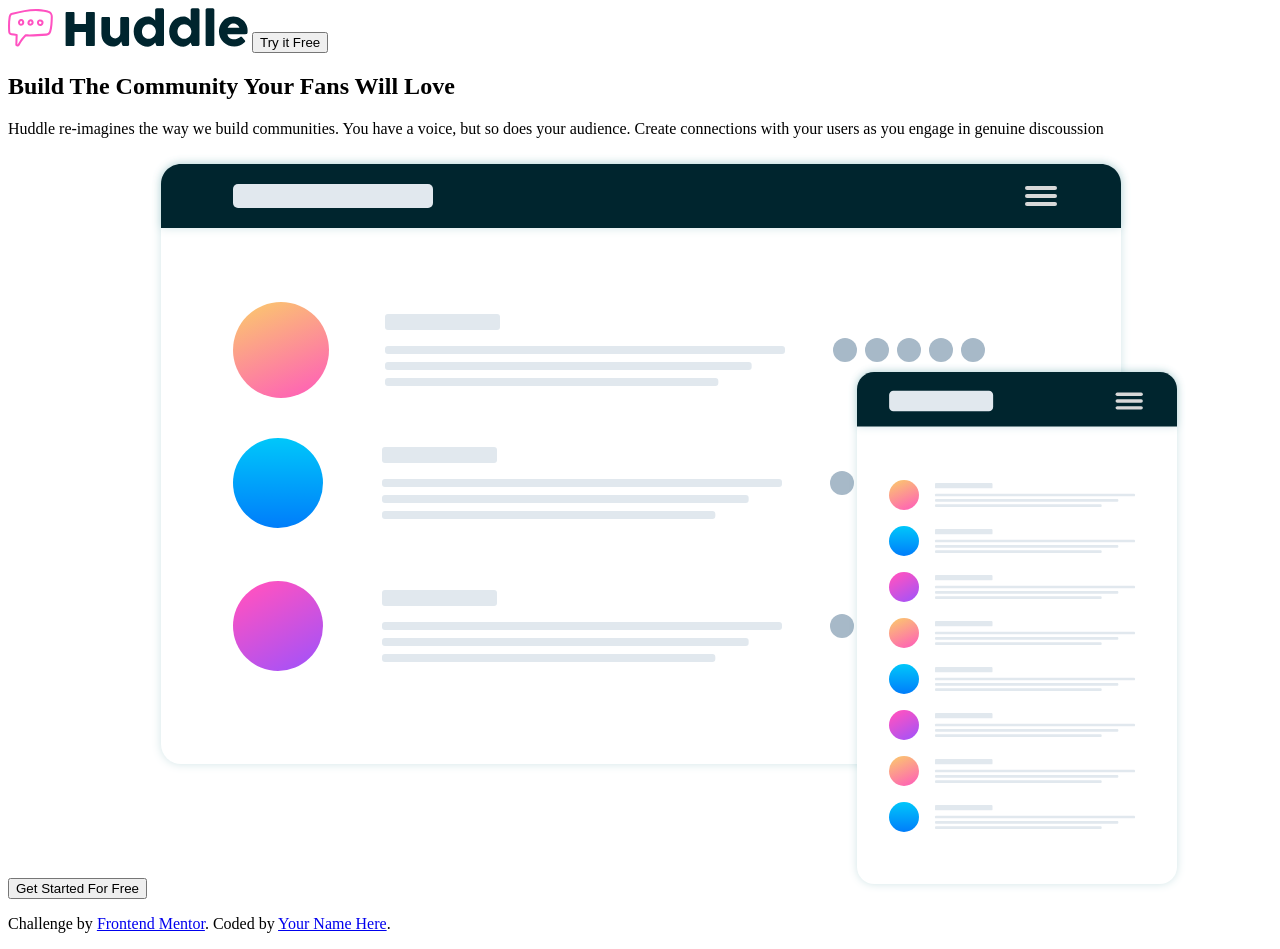
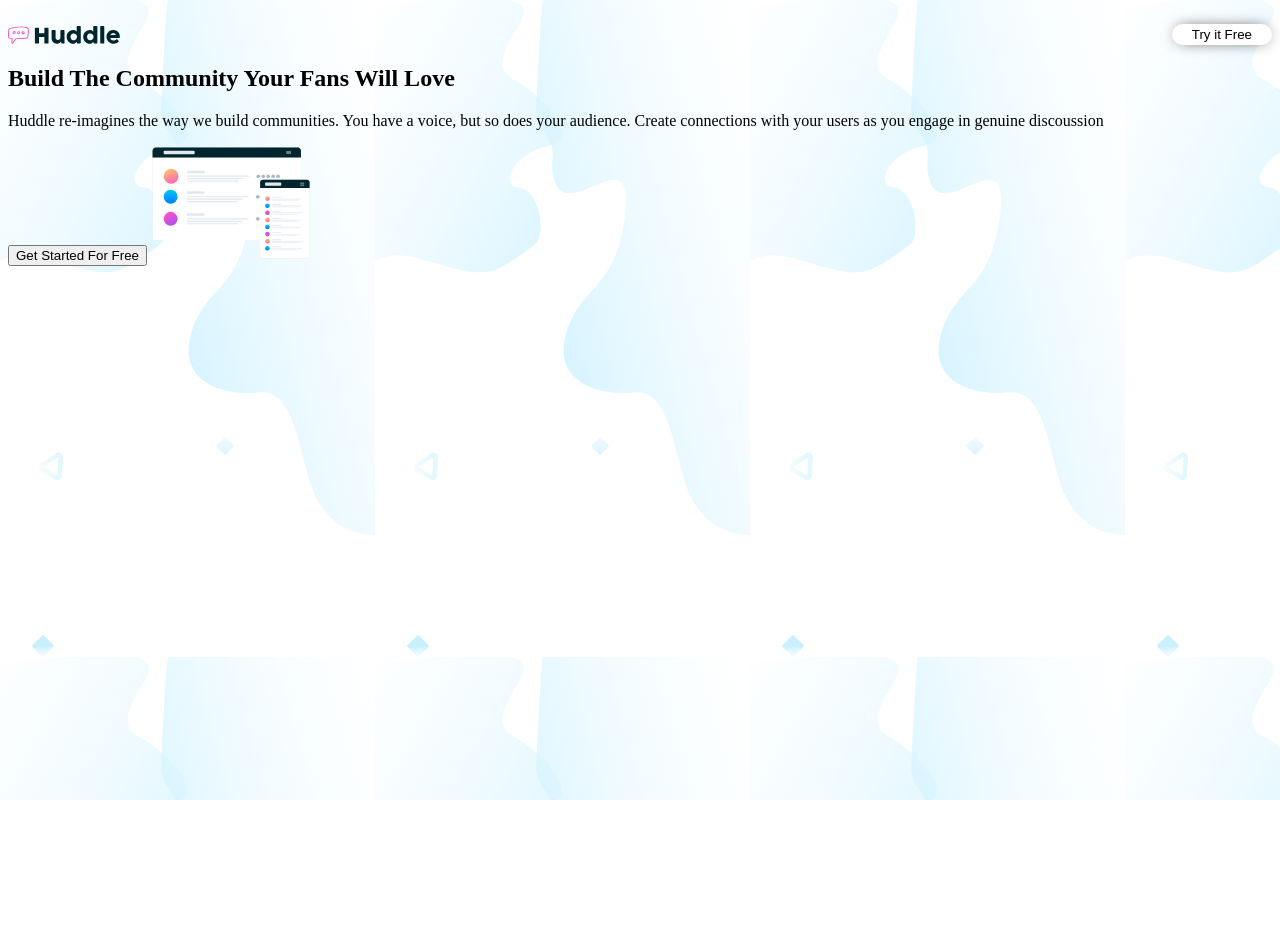
Before and after one commit to LeeWhoCodes/HuddleLandingPage, a plain HTML site: page index.html in a window 1280 px wide. After the commit the page ends 800 px from the top, so only its background shows below. Drawn offline with Linux system fonts and the light colour scheme.

Commit message:
background image and header flex set up

```diff
--- a/index.html
+++ b/index.html
@@ -11,8 +11,11 @@
 </head>
 <body>
 
-  <img src="images/logo.svg" alt="logo: hand drawn speach bubble, text: Huddle">
+  <section class="hero">
+    <header>
+      <img src="images/logo.svg" alt="logo: hand drawn speach bubble, text: Huddle" class="logo">
       <button>Try it Free</button>
+    </header>
     <h2>Build The Community Your Fans Will Love</h2>
     <p>
       Huddle re-imagines the way we build communities. You have a voice,
@@ -20,8 +23,8 @@
       in genuine discoussion
     </p>
     <button>Get Started For Free</button>
-  <img src="images/illustration-mockups.svg" alt="simplified mockups of how the application looks">
-
+    <img src="images/illustration-mockups.svg" alt="simplified mockups of how the application looks" class="mockups">
+  </section>
   <!-- <img src="images/bg-hero-desktop.svg" alt=""> -->
   <!-- <img src="images/bg-hero-mobile.svg" alt=""> -->
   <!-- <img src="images/favicon-32x32.png" alt=""> -->
@@ -79,10 +82,6 @@
   &copy; Copyright 2018 Huddle. All rights reserved. -->
 
   <footer>
-    <p class="attribution">
-      Challenge by <a href="https://www.frontendmentor.io?ref=challenge" target="_blank">Frontend Mentor</a>.
-      Coded by <a href="#">Your Name Here</a>.
-    </p>
   </footer>
 </body>
 </html>
--- a/style.css
+++ b/style.css
@@ -0,0 +1,31 @@
+body {
+    background-image: url(images/bg-hero-mobile.svg);
+}
+
+header {
+    /* width: 95%; */
+    display: flex;
+    /* flex-direction: row; */
+    align-items: center;
+    justify-content: space-between;
+    /* border: solid black; */
+    margin-top: 1.5rem;
+}
+
+header > .logo {
+    width: 7rem;
+    /* margin-top: 1rem;
+    margin-left: 0.5rem; */
+}
+
+header > button {
+    border: none;
+    background-color: white;
+    border-radius: 1rem;
+    box-shadow: 0rem 0rem 1rem -0.35rem #000000;
+    padding: 0.2rem 1.25rem;
+}
+
+.mockups {
+    width: 10rem;
+}
```
Lines whose indentation alone changed are shown as unchanged.
